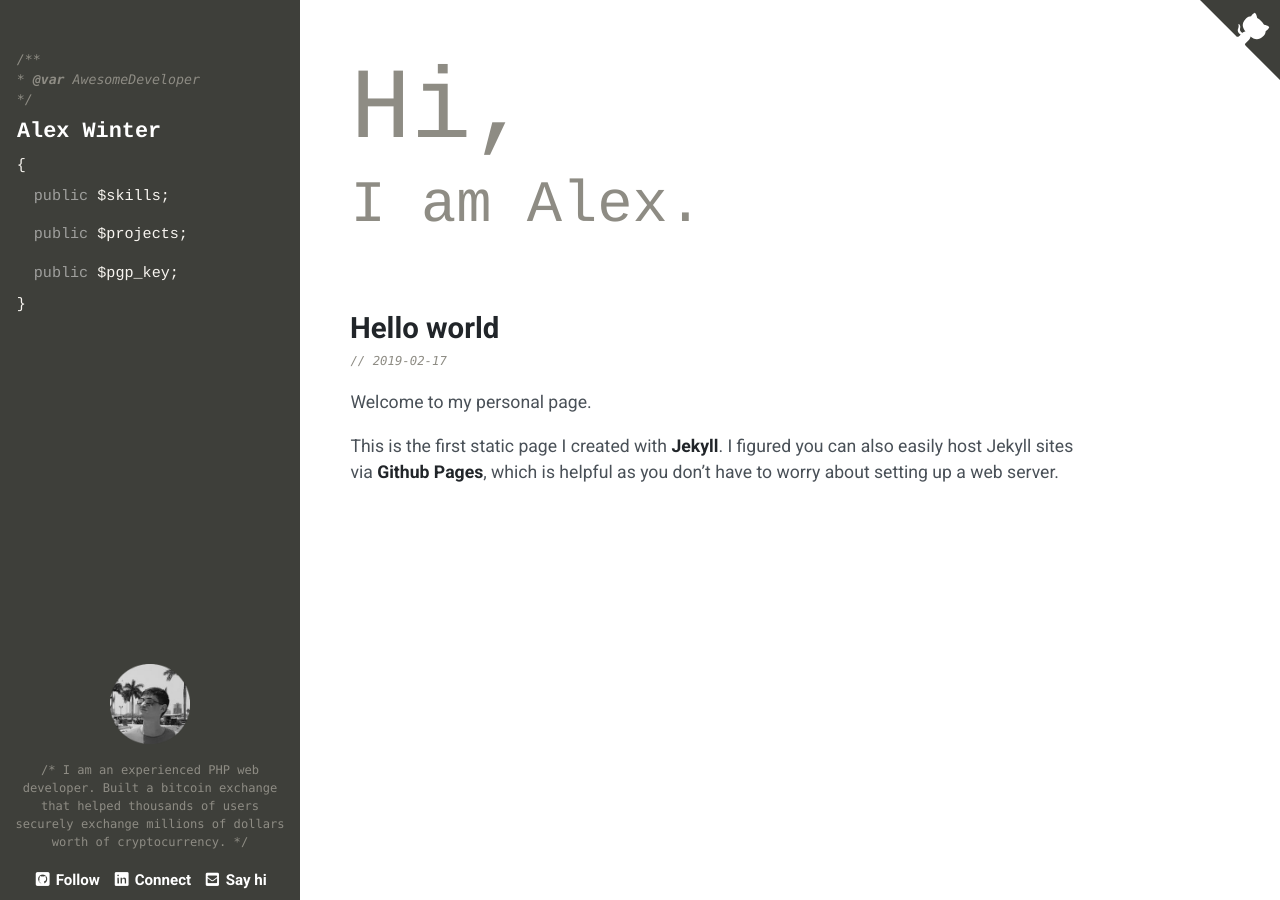
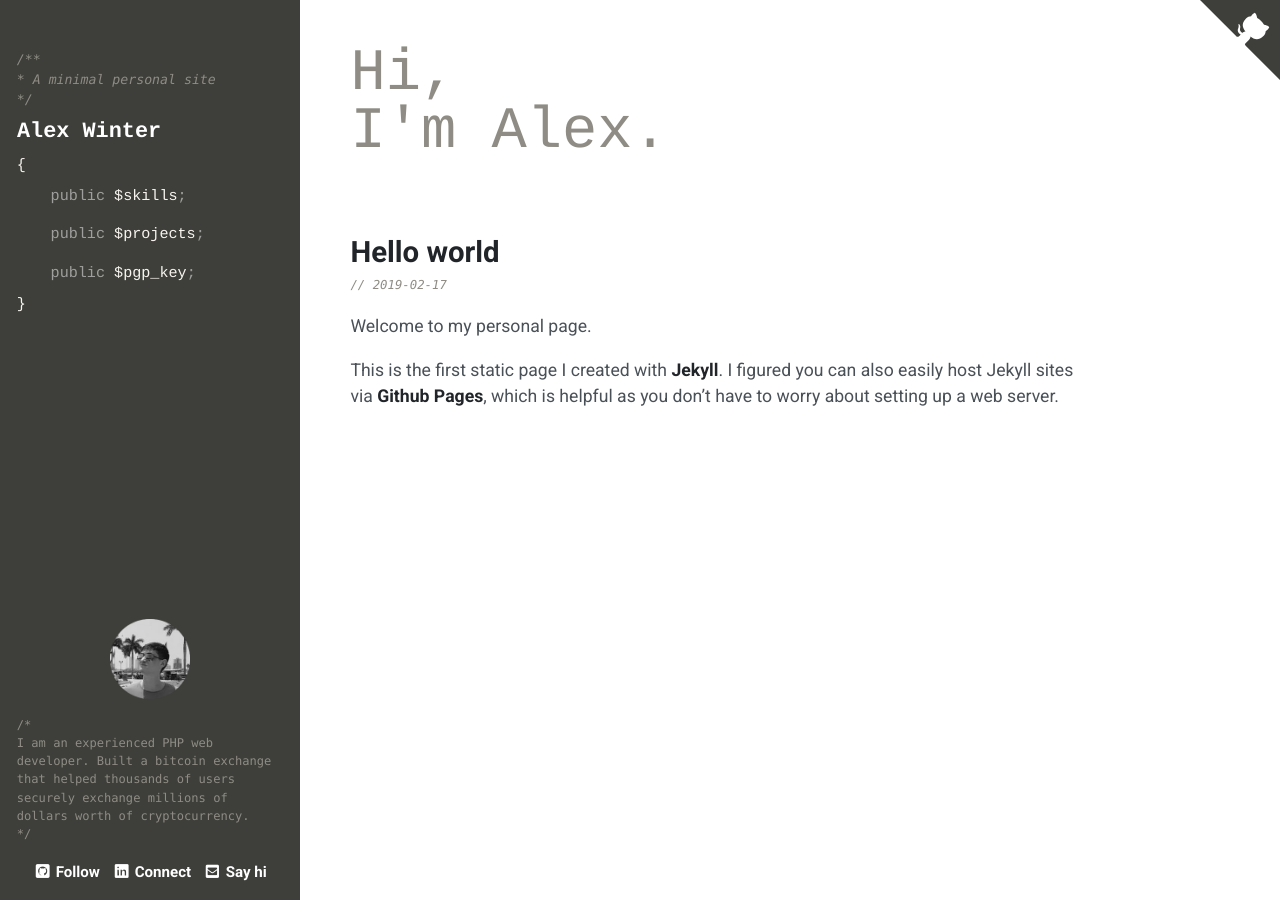
Before and after one commit to sonofliberty/sonofliberty.github.io, a Jekyll site: the page built from index.html, in a window 1280 px wide. Built offline with Jekyll 4.4.1, drawn with Linux system fonts in a browser that asks for light colours; the list of posts is cut into pages by our own code.

Commit message:
Minor style adjustments

```diff
--- a/_includes/navigation.html
+++ b/_includes/navigation.html
@@ -2,7 +2,7 @@
 
     <code class="font-italic text-muted d-none d-md-block">
         /**<br>
-        * <strong>@var</strong> AwesomeDeveloper<br>
+        * {{ site.description }}<br>
         */
     </code>
     <a class="navbar-brand hvr-icon-grow" href="{{ "/"|relative_url }}">
@@ -19,10 +19,12 @@
             {% for item in site.pages %}
                 {% if item.title %}
                     {% unless item.exclude_from_nav %}
-                        <li class="nav-item hvr-forward pl-md-2 {% if item.url == page.url %}active{% endif %}">
+                        <li class="nav-item hvr-forward pl-md-4 {% if item.url == page.url %}active{% endif %}">
                             <a class="nav-link" href="{{ item.url }}">
                                 <span class="d-none d-md-inline-block">public</span>
-                                <span class="text-light">${{ item.title|downcase|replace:' ','_' }};</span>
+                                <span class="text-light">
+                                    <span class="d-none d-md-inline">$</span>{{ item.title|downcase|replace:' ','_' }}</span><span class="d-none d-md-inline">;
+                                </span>
                             </a>
                         </li>
                     {% endunless %}
@@ -32,7 +34,7 @@
         </ul>
     </div>
 
-    <div class="vcard collapse navbar-collapse text-white text-center p-2" id="nav-2">
+    <div class="vcard collapse navbar-collapse text-white p-3" id="nav-2">
         {% include vcard.html %}
     </div>
 
--- a/_includes/vcard.html
+++ b/_includes/vcard.html
@@ -5,8 +5,10 @@
 </div>
 
 <code class="small mb-3">
-    /* I am an experienced PHP web developer.
-    Built a bitcoin exchange that helped thousands of users securely exchange millions of dollars worth of cryptocurrency. */
+    /*<br>
+    I am an experienced PHP web developer.
+    Built a bitcoin exchange that helped thousands of users securely exchange millions of dollars worth of cryptocurrency.<br>
+    */
 </code>
 
 <ul class="list-inline mb-0">
--- /dev/null
+++ b/_sass/index.scss
@@ -0,0 +1,5 @@
+section#index {
+  #intro {
+    line-height: 0.8;
+  }
+}
--- a/_sass/typewriter.scss
+++ b/_sass/typewriter.scss
@@ -9,11 +9,11 @@
   overflow: hidden;
   animation: typing 1s steps(9, end), blink .75s step-end infinite;
   white-space: nowrap;
-  border-right: 12px solid $dark;
+  border-right: 10px solid $dark;
   box-sizing: border-box;
 
   &.text-short {
-    animation: typing 1s steps(10, end), blink .75s step-end infinite;
+    animation: typing 0.7s steps(7, end), blink .75s step-end infinite;
   }
   &.text-medium {
      animation: typing 1.5s steps(15, end), blink .75s step-end infinite;
--- a/assets/css/main.scss
+++ b/assets/css/main.scss
@@ -14,4 +14,5 @@
 @import "custom";
 @import "sidebar";
 @import "typewriter";
+@import "index";
 @import "skills";
--- a/index.html
+++ b/index.html
@@ -2,19 +2,17 @@
 layout: default
 ---
 
-<div class="typewriter text-muted mb-5">
-    <div class="display-1">Hi,</div>
-    <h1 class="typewriter-text display-4 text-short">I am Alex.</h1>
+<section id="index">
+
+    <div id="intro" class="typewriter display-4 text-muted mb-5">
+        Hi,<br>
+        <h1 class="typewriter-text display-4 text-short">I'm Alex.</h1>
     </div>
 
     {% for post in paginator.posts %}
         <div class="mb-5">
             <h2 class="mb-0">
-            <a
-                    href="{% if site.baseurl == "/" %}{{ post.url }}{% else %}{{ post.url | prepend: site.baseurl }}{% endif %}"
-                    class="hvr-underline-from-left"
-                    title="{{ post.title }}"
-            >
+                <a href="{{ post.url|relative_url }}" title="{{ post.title }}">
                     {{ post.title }}
                 </a>
             </h2>
@@ -42,3 +40,5 @@ layout: default
             {% endif %}
         </div>
     {% endif %}
+
+</section>
```
Lines whose indentation alone changed are shown as unchanged.
